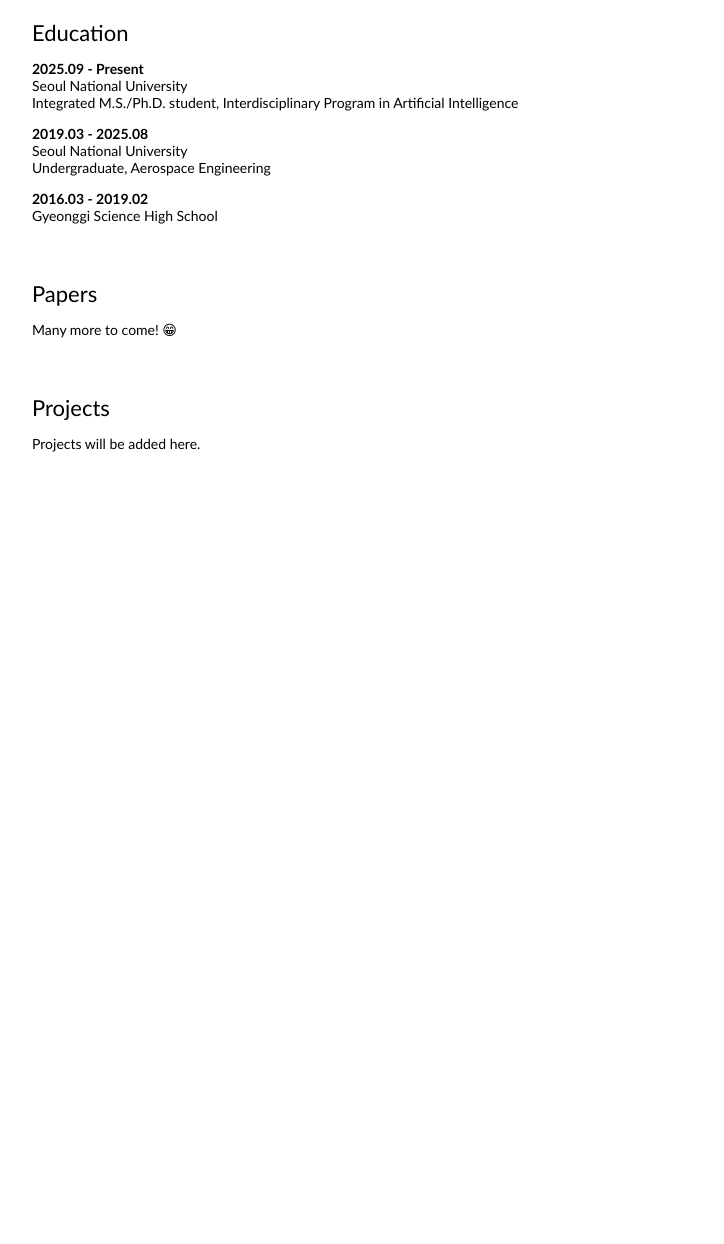
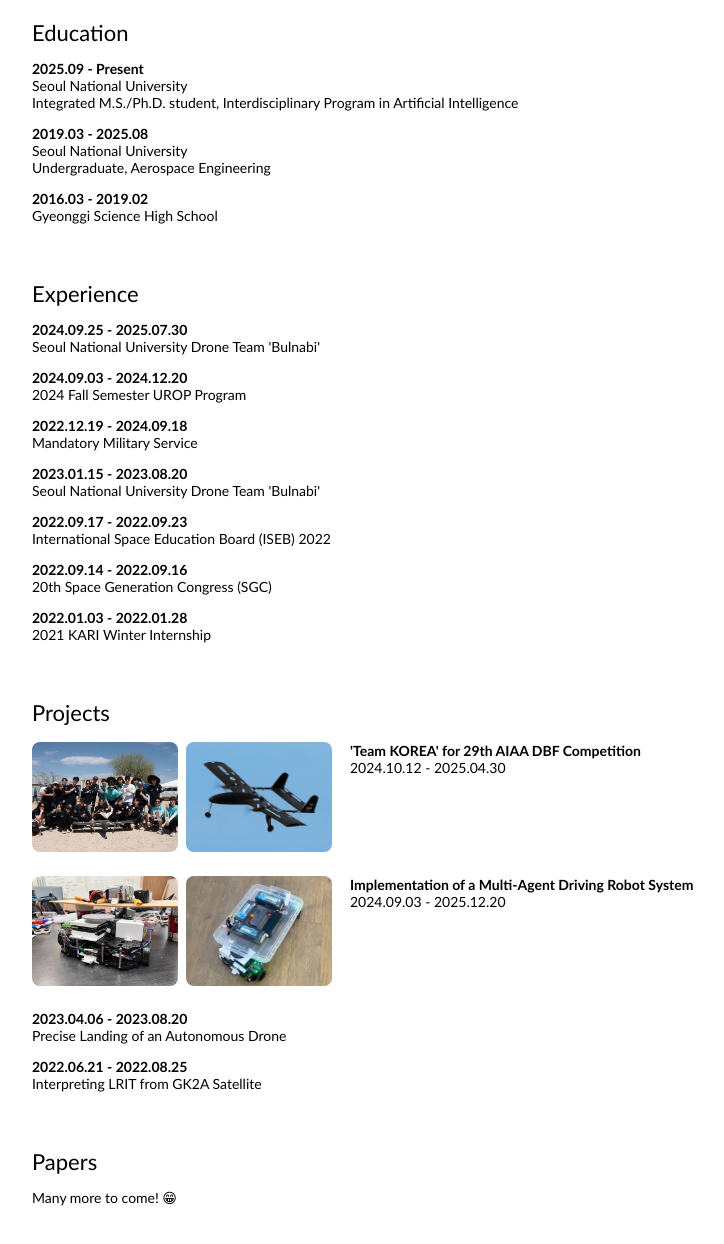
Before and after one commit to JeonghwaHeo/JeonghwaHeo.github.io, a plain HTML site: page index.html in a window 1280 px wide. Shown: the part 520-1764 px from the top of the page, without its empty margins (224-948 px from the left). Before the commit the page ends 1020 px from the top, so only its background shows below. Drawn offline with Linux system fonts and the light colour scheme.

Commit message:
Editing Projects

```diff
--- a/index.html
+++ b/index.html
@@ -69,17 +69,81 @@
             </tr>
             <tr>
               <td style="padding:16px;width:100%;vertical-align:middle">
-                <h2>Papers</h2>
+                <h2>Experience</h2>
                 <p>
-                  Many more to come! 😁
+                  <strong>2024.09.25 - 2025.07.30</strong><br>
+                  Seoul National University Drone Team 'Bulnabi'
+                </p>
+                <p>
+                  <strong>2024.09.03 - 2024.12.20</strong><br>
+                  2024 Fall Semester UROP Program
+                </p>
+                <p>
+                  <strong>2022.12.19 - 2024.09.18</strong><br>
+                  Mandatory Military Service
+                </p>
+                <p>
+                  <strong>2023.01.15 - 2023.08.20</strong><br>
+                  Seoul National University Drone Team 'Bulnabi'
+                </p>
+                <p>
+                  <strong>2022.09.17 - 2022.09.23</strong><br>
+                  International Space Education Board (ISEB) 2022
+                </p>
+                <p>
+                  <strong>2022.09.14 - 2022.09.16</strong><br>
+                  20th Space Generation Congress (SGC)
+                </p>
+                <p>
+                  <strong>2022.01.03 - 2022.01.28</strong><br>
+                  2021 KARI Winter Internship
                 </p>
               </td>
             </tr>
             <tr>
               <td style="padding:16px;width:100%;vertical-align:middle">
                 <h2>Projects</h2>
+                <div class="project">
+                  <div class="project-images">
+                    <img src="images/AIAADBF_1.jpeg" alt="Team KOREA for 29th AIAA DBF Competition">
+                    <img src="images/AIAADBF_2.jpeg" alt="Team KOREA for 29th AIAA DBF Competition">
+                  </div>
+                  <div class="project-info">
+                    <p>
+                      <strong>'Team KOREA' for 29th AIAA DBF Competition</strong><br>
+                      2024.10.12 - 2025.04.30
+                    </p>
+                    <p class="project-description"></p>
+                  </div>
+                </div>
+                <div class="project">
+                  <div class="project-images">
+                    <img src="images/MultiTurtleBot_1.jpeg" alt="Implementation of a Multi-Agent Driving Robot System">
+                    <img src="images/MultiTurtleBot_2.jpeg" alt="Implementation of a Multi-Agent Driving Robot System">
+                  </div>
+                  <div class="project-info">
+                    <p>
+                      <strong>Implementation of a Multi-Agent Driving Robot System</strong><br>
+                      2024.09.03 - 2025.12.20
+                    </p>
+                    <p class="project-description"></p>
+                  </div>
+                </div>
                 <p>
-                  Projects will be added here.
+                  <strong>2023.04.06 - 2023.08.20</strong><br>
+                  Precise Landing of an Autonomous Drone
+                </p>
+                <p>
+                  <strong>2022.06.21 - 2022.08.25</strong><br>
+                  Interpreting LRIT from GK2A Satellite
+                </p>
+              </td>
+            </tr>
+            <tr>
+              <td style="padding:16px;width:100%;vertical-align:middle">
+                <h2>Papers</h2>
+                <p>
+                  Many more to come! 😁
                 </p>
               </td>
             </tr>
--- a/stylesheet.css
+++ b/stylesheet.css
@@ -140,3 +140,48 @@
     display: inline-block;
     border-radius: 10px;
 }
+
+.project {
+  display: grid;
+  grid-template-columns: 300px 1fr;
+  column-gap: 18px;
+  align-items: start;
+  margin: 16px 0 24px;
+}
+
+.project-images {
+  display: flex;
+  gap: 8px;
+  margin: 0;
+}
+
+.project-images img {
+  width: 146px;
+  height: 110px;
+  aspect-ratio: 4 / 3;
+  object-fit: cover;
+  border-radius: 8px;
+}
+
+.project-info p {
+  margin-top: 0;
+}
+
+.project-description {
+  margin-top: 4px;
+}
+
+@media (max-width: 600px) {
+  .project {
+    display: block;
+  }
+
+  .project-images {
+    margin-bottom: 10px;
+  }
+
+  .project-images img {
+    width: calc(50% - 4px);
+    height: 110px;
+  }
+}
```
Also changed, not shown: images/AIAADBF_1.jpeg (added), images/AIAADBF_2.jpeg (added), images/MultiTurtleBot_1.jpeg (added), images/MultiTurtleBot_2.jpeg (added).
